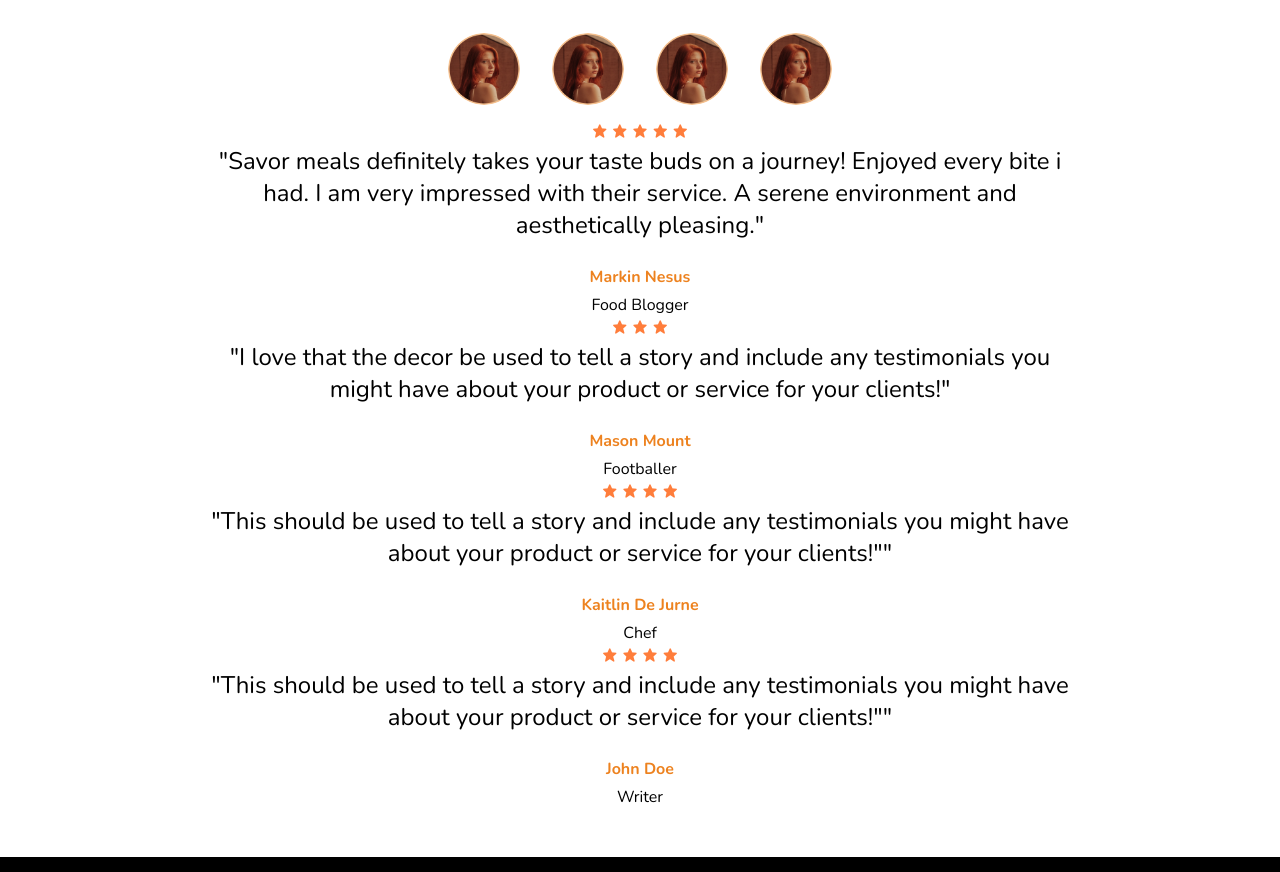
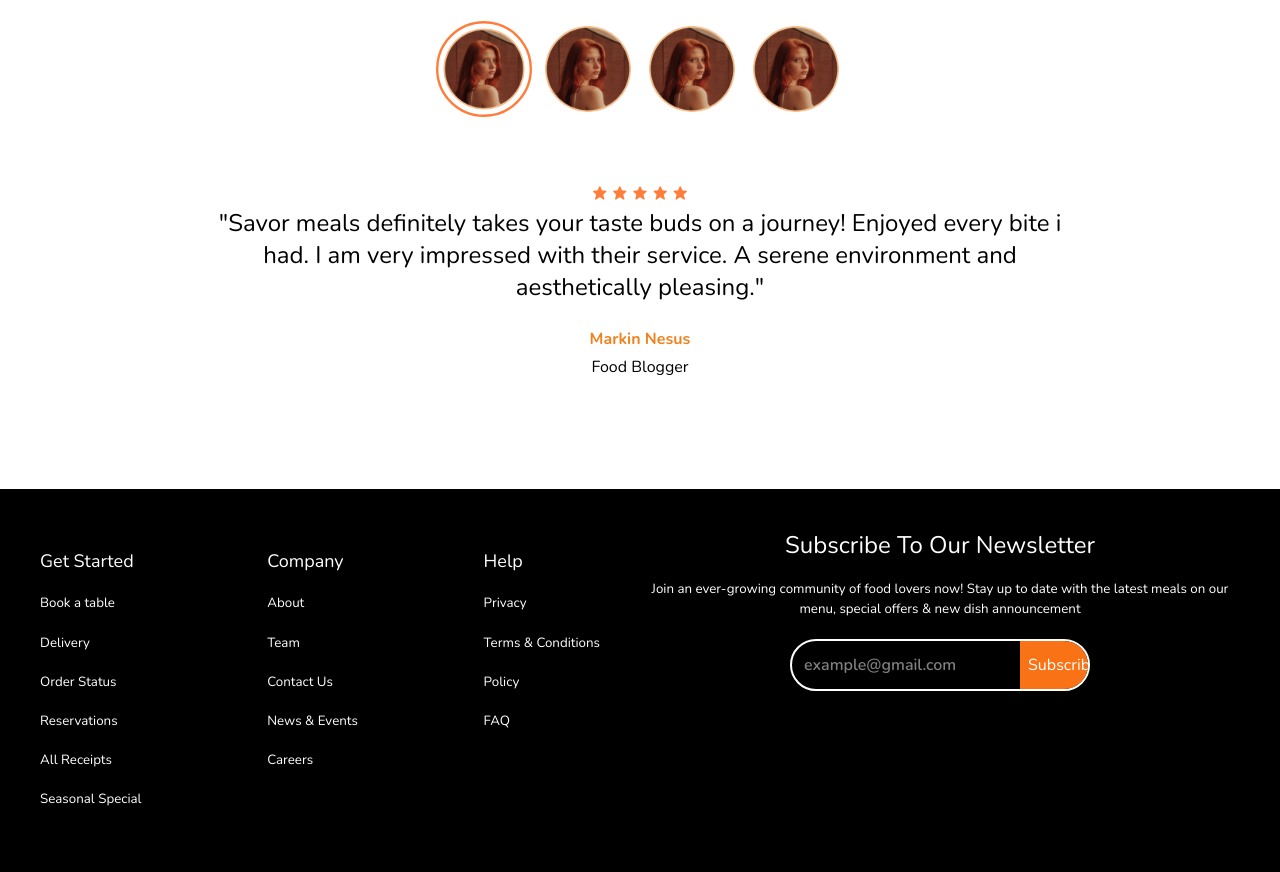
Before and after one commit to Areebah-snow/Savory-taste, a website: page public/index.html in a window 1280 px wide. Shown: the part 4020-4892 px from the top of the page. Drawn offline with nearby package versions, Linux system fonts and the light colour scheme; a web font is replaced by a local one.

Commit message:
Testing local repe

```diff
--- a/public/index.html
+++ b/public/index.html
@@ -440,14 +440,14 @@
         <!--review container-->
         <div class="mt-8">
             <div class="flex items-center justify-center flex-wrap">
-                <img src="images/Ellipse 5.png" alt="" class="cursor-pointer w-20 h-20 rounded-full m-3 p-1 lg:user-pic lg:active-pic" onclick="showReview()" >
-                <img src="images/Ellipse 5.png" alt="" class="cursor-pointer w-20 h-20 rounded-full m-3 p-1 lg:user-pic" onclick="showReview()" >
-                <img src="images/Ellipse 5.png" alt="" class="cursor-pointer w-20 h-20 rounded-full m-3 p-1 lg:user-pic" onclick="showReview()" >
-                <img src="images/Ellipse 5.png" alt="" class="cursor-pointer w-20 h-20 rounded-full m-3 p-1 lg:user-pic" onclick="showReview()" >
+                <img src="images/Ellipse 5.png" alt="" class="cursor-pointer w-20 h-20 rounded-full m-3 p-1 user-pic active-pic" onclick="showReview()" >
+                <img src="images/Ellipse 5.png" alt="" class="cursor-pointer w-20 h-20 rounded-full m-3 p-1 user-pic" onclick="showReview()" >
+                <img src="images/Ellipse 5.png" alt="" class="cursor-pointer w-20 h-20 rounded-full m-3 p-1 user-pic" onclick="showReview()" >
+                <img src="images/Ellipse 5.png" alt="" class="cursor-pointer w-20 h-20 rounded-full m-3 p-1 user-pic" onclick="showReview()" >
             </div>
 
             <div class="grid place-items-center text-center m-auto md:w-4/5 min-h-[40vh]">
-                <div class= "lg:user-text lg:active-text">
+                <div class= "user-text active-text">
                     <div class="stars">
                         <i class='bx bxs-star star'></i>
                         <i class='bx bxs-star star'></i>
@@ -461,7 +461,7 @@
                     <p>Food Blogger</p>
                 </div>
 
-                <div class= "lg:user-text">
+                <div class= "user-text">
                     <div class="stars">
                         <i class='bx bxs-star star'></i>
                         <i class='bx bxs-star star'></i>
@@ -472,7 +472,7 @@
                     <h4 class="font-bold text-primary mb-1">Mason Mount</h4>
                     <p>Footballer </p>
                 </div>
-                <div class= "lg:user-text">
+                <div class= "user-text">
                     <div class="stars">
                         <i class='bx bxs-star star'></i>
                         <i class='bx bxs-star star'></i>
@@ -484,7 +484,7 @@
                     <p>Chef</p>
                 </div>
 
-                <div class= "lg:user-text">
+                <div class= "user-text">
                     <div class="stars">
                         <i class='bx bxs-star star'></i>
                         <i class='bx bxs-star star'></i>
@@ -503,6 +503,7 @@
 
 
 
+    <div></div>
     <div></div>
 
 
--- a/public/main.js
+++ b/public/main.js
@@ -26,5 +26,5 @@ function showReview(){
 
   userPics[i].classList.add('active-pic');
   userTexts[i].classList.add('active-text');
-  // userPics[i].style.scale = '1.3'
+  //userPics[i].style.scale = '1.3'
 }
```
